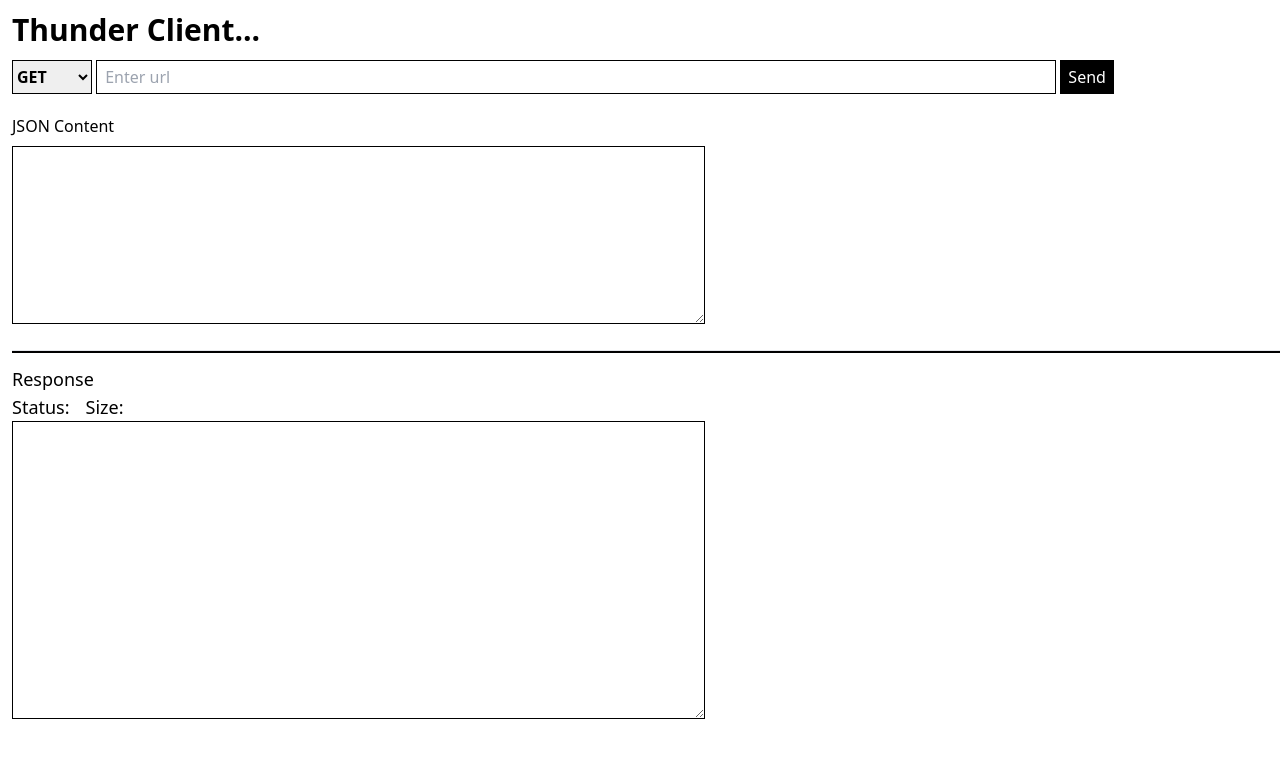
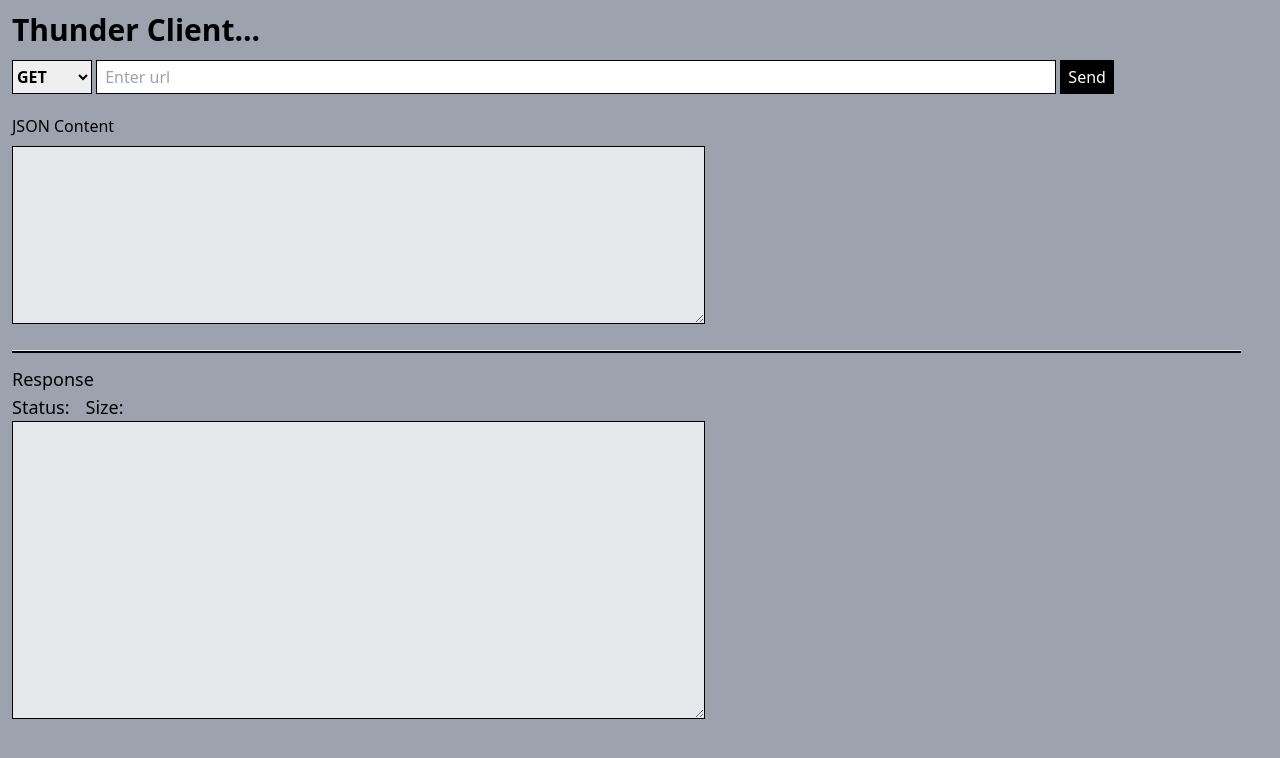
Before and after one commit to MythOfSisyphus/ThunderClientClone, a website built with Vite: page Client.html in a window 1280 px wide. Built offline with nearby package versions, Linux system fonts and the light colour scheme.

Commit message:
Changed bg color of the page

```diff
--- a/Client.html
+++ b/Client.html
@@ -7,7 +7,7 @@
     <title>Client</title>
     <link rel="stylesheet" href="Tailwind.css">
 </head>
-<body>
+<body class="bg-gray-400">
     <section class="container mx-3 my-3">
         <!-- Name and logo -->
         <header class="font-semibold text-3xl my-3">
@@ -34,11 +34,11 @@
         <div class="container my-5 space-y-2">
             <div>JSON Content</div>
             <div>
-                <textarea id="Req_textarea" rows="7" cols="66" class="border border-black font-mono px-2 py-1 outline-none"></textarea>
+                <textarea id="Req_textarea" rows="7" cols="66" class="border bg-gray-200 border-black font-mono px-2 py-1 outline-none"></textarea>
             </div>
         </div>
 
-        <hr class="bg-black py-[1px]">
+        <hr class="bg-black w-[96%] py-[1px]">
 
         <!-- Result of requests -->
         <div class="container my-3">
@@ -51,7 +51,7 @@
             </div>
 
             <div>
-                <textarea id="Res_textarea" rows="12" cols="66" class="border border-black font-mono px-2 py-1 outline-none"></textarea>
+                <textarea id="Res_textarea" rows="12" cols="66" class="border bg-gray-200 border-black font-mono px-2 py-1 outline-none"></textarea>
             </div>
         </div>
 
```
